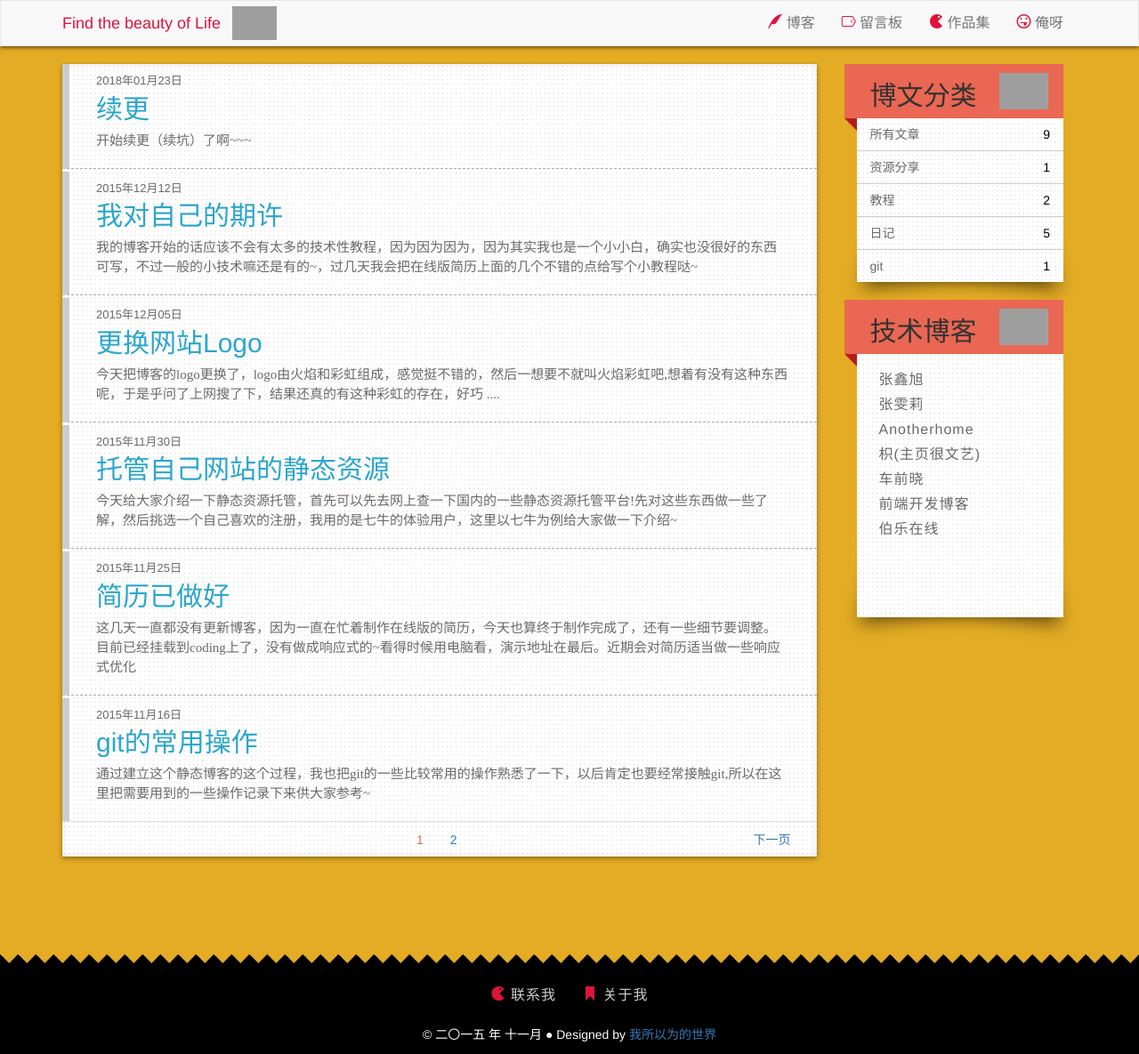
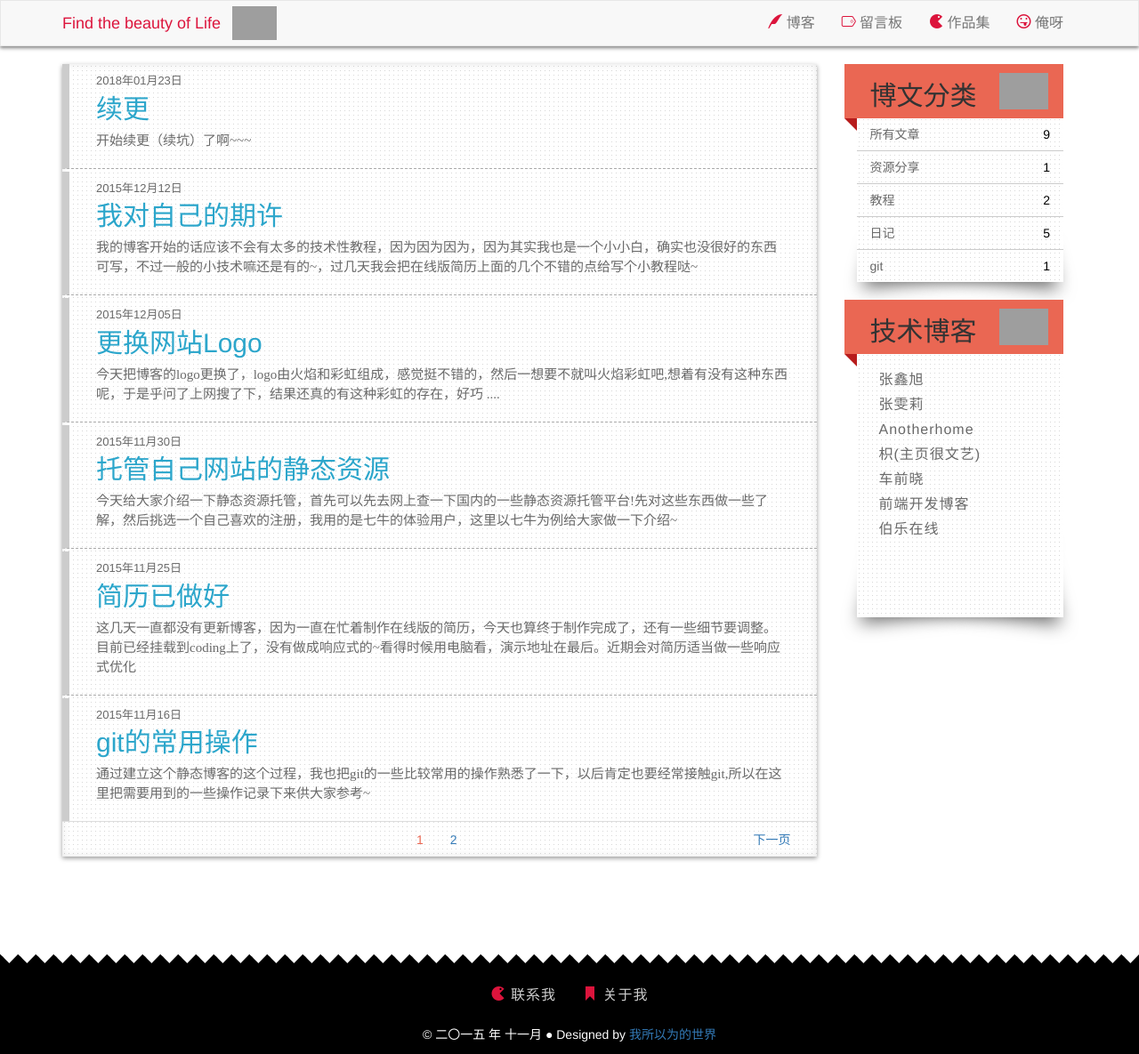
Before and after one commit to momeakl/momeakl.github.io, a Jekyll site: the page built from index.html, in a window 1280 px wide. Shown: the whole page at 89% size. Built offline with Jekyll 4.4.1, drawn with Linux system fonts in a browser that asks for light colours; nearby versions of some CDN libraries; some web fonts are replaced; the list of posts is cut into pages by our own code; comment, search, counter and statistics services are not loaded; a style sheet for code colours, icons or effects is not loaded; grey boxes are pictures that could not be loaded.

Commit message:
改版 :running: :running:

```diff
--- a/static/css/index.css
+++ b/static/css/index.css
@@ -6,7 +6,7 @@ a{
 }
 body {
     font-family: 'Microsoft YaHei', 'Helvetica','Arial', sans-serif;
-    background: #e3ac24 ;
+    background: #fff ;
 }
 ul li{
     font-size: 16px;
```
Also changed, not shown: _posts/2018-01-23-begin.md (+2 -0 lines), static/img/bg-m.png (added), static/img/bg2.png (added).
